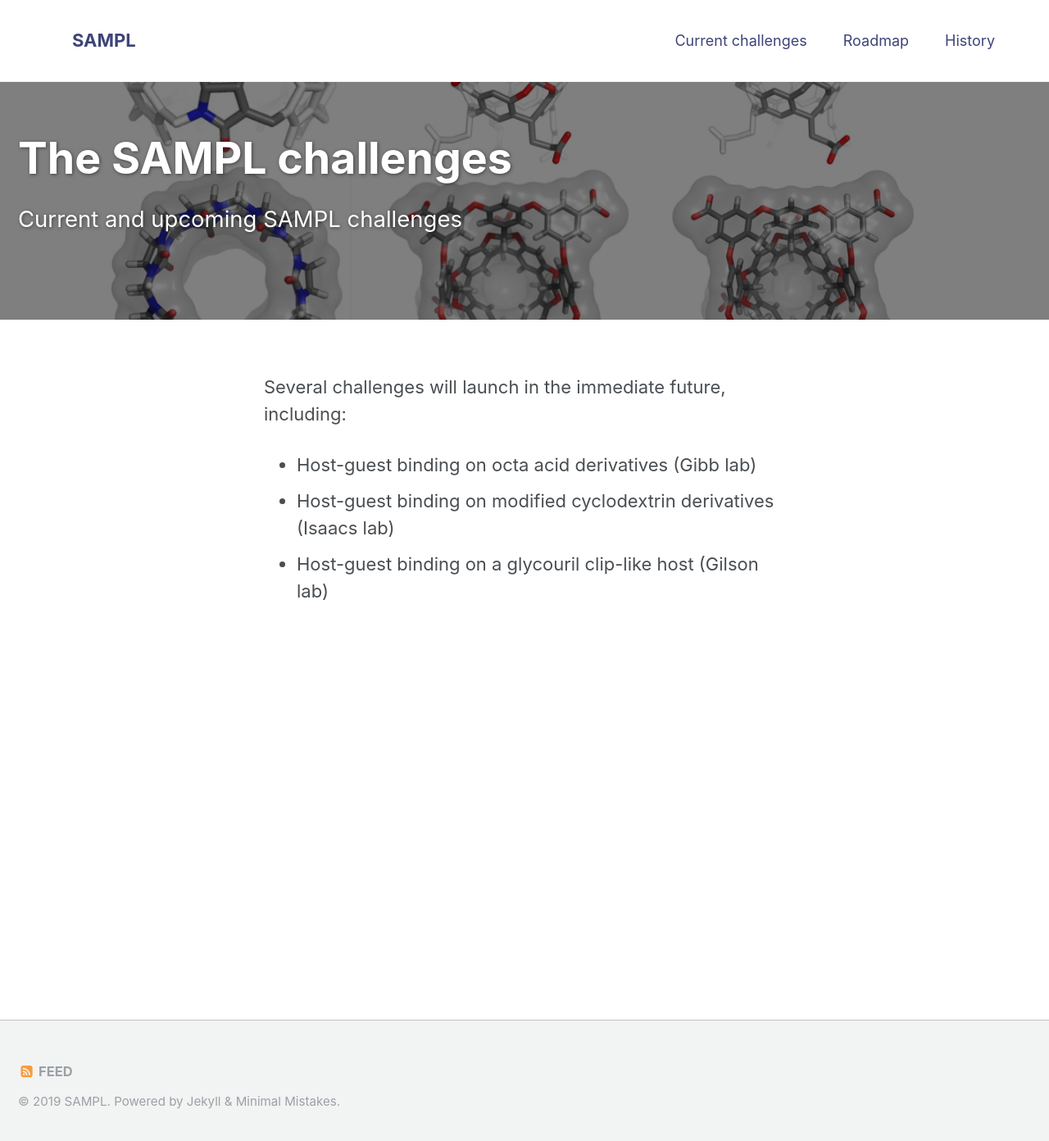
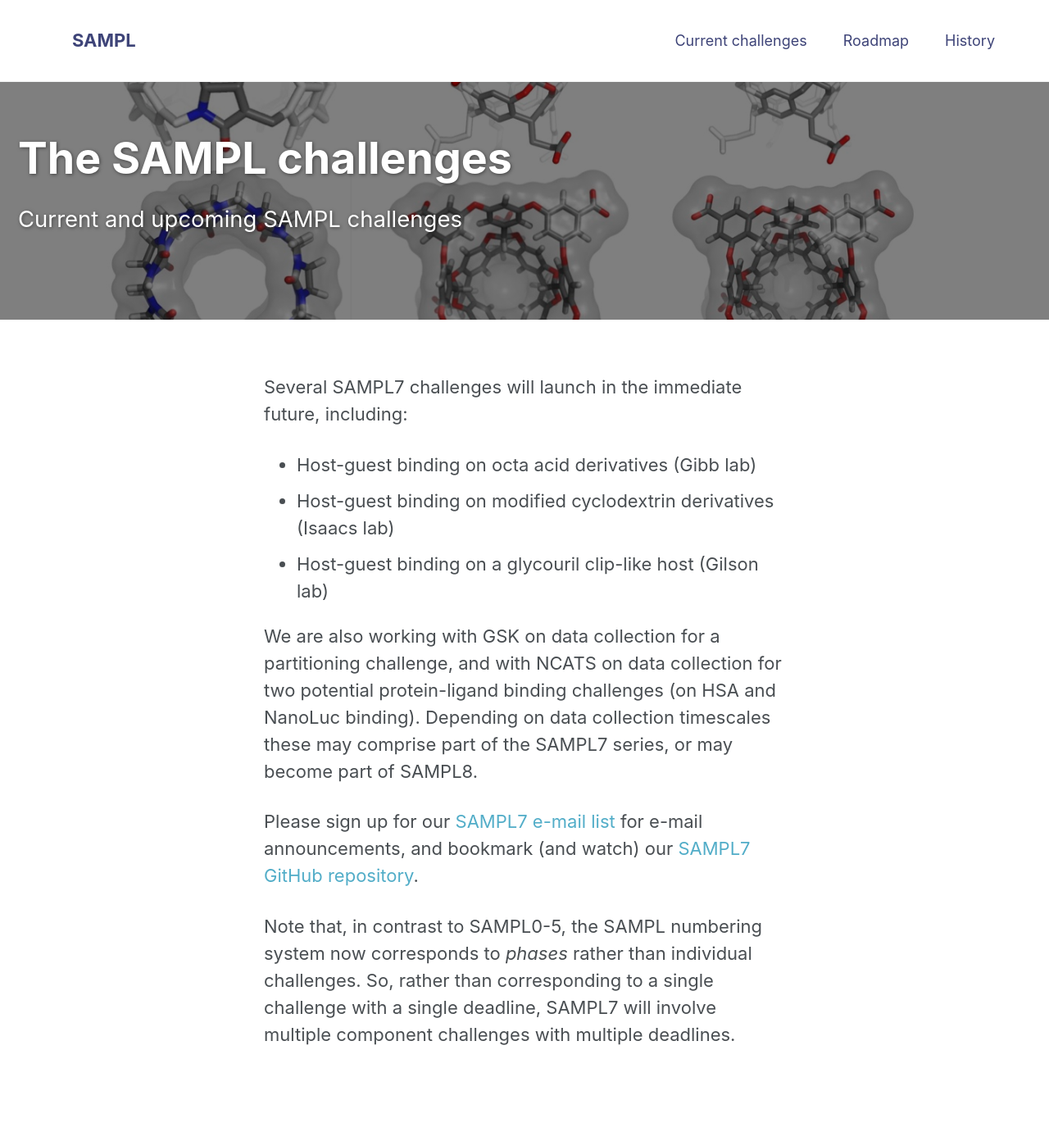
Before and after one commit to samplchallenges/samplchallenges.github.io, a Jekyll site: the page built from _current_challenges/index.md, in a window 1280 px wide and 1400 px high. Shown: the top 1392 px of the window at 82% size. Built offline with Jekyll 4.4.1, drawn with Linux system fonts in a browser that asks for light colours.

Commit message:
Add a bit on SAMPL7, link to new GitHub repo.

```diff
--- a/_current_challenges/index.md
+++ b/_current_challenges/index.md
@@ -9,10 +9,16 @@ header:
 excerpt: "Current and upcoming SAMPL challenges"
 ---
 
-Several challenges will launch in the immediate future, including:
+Several SAMPL7 challenges will launch in the immediate future, including:
 - Host-guest binding on octa acid derivatives (Gibb lab)
 - Host-guest binding on modified cyclodextrin derivatives (Isaacs lab)
 - Host-guest binding on a glycouril clip-like host (Gilson lab)
+
+We are also working with GSK on data collection for a partitioning challenge, and with NCATS on data collection for two potential protein-ligand binding challenges (on HSA and NanoLuc binding). Depending on data collection timescales these may comprise part of the SAMPL7 series, or may become part of SAMPL8.
+
+Please sign up for our [SAMPL7 e-mail list](http://eepurl.com/gpBBun) for e-mail announcements, and bookmark (and watch) our [SAMPL7 GitHub repository](https://github.com/MobleyLab/SAMPL7).
+
+Note that, in contrast to SAMPL0-5, the SAMPL numbering system now corresponds to *phases* rather than individual challenges. So, rather than corresponding to a single challenge with a single deadline, SAMPL7 will involve multiple component challenges with multiple deadlines.
 
 
 {% for collection in site.collections %}
```
